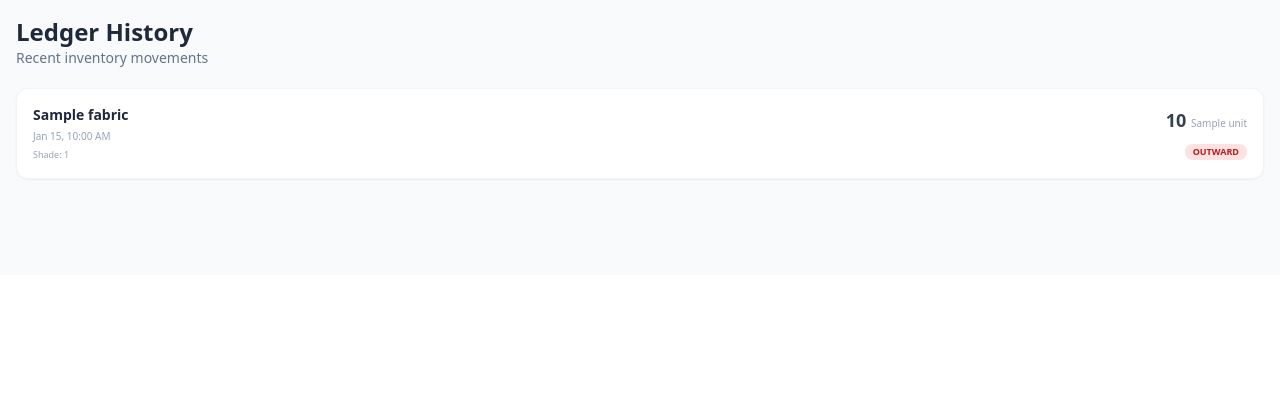
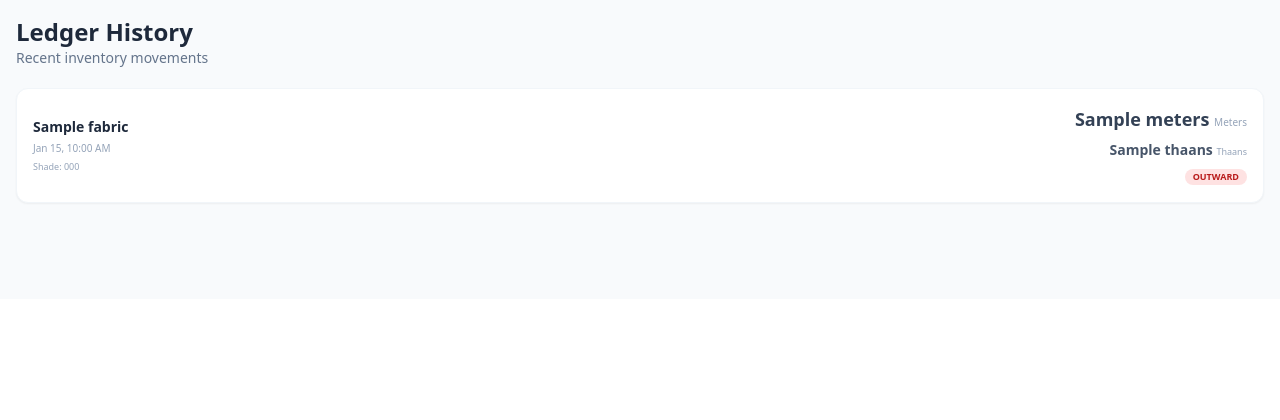
Before and after one commit to amanbhamra721/AI-Inventory-Management, a FastAPI app: template app/templates/inventory.html in a window 1280 px wide. Shown: the top 420 px of the page. Run offline with FastAPI, Linux system fonts and the light colour scheme; the template is opened without the code that fills it: most values are stand-ins (such as "Sample title", 1, 10 or a date in 2020); some libraries are stand-ins or nearby versions.

Commit message:
Update inventory.html

```diff
--- a/app/templates/inventory.html
+++ b/app/templates/inventory.html
@@ -16,14 +16,21 @@
                 <div class="text-[10px] text-slate-400 mt-1 font-medium">
                     {{ item.created_at.strftime('%b %d, %I:%M %p') if item.created_at else 'Unknown Date' }}
                 </div>
-                {% if item.shade_number %}
-                <div class="text-[9px] text-slate-400 mt-1">Shade: {{ item.shade_number }}</div>
+                {% if item.shade_code %}
+                <div class="text-[9px] text-slate-400 mt-1">Shade: {{ item.shade_code }}</div>
                 {% endif %}
             </div>
 
             <div class="text-right">
-                <div class="font-bold text-lg text-slate-700">
-                    {{ item.quantity }} <span class="text-[10px] font-normal text-slate-400">{{ item.unit }}</span>
+                <div class="flex flex-col items-end gap-1">
+                    <div class="font-bold text-lg text-slate-700">
+                        {{ item.meters | default(0) }} <span class="text-[10px] font-normal text-slate-400">Meters</span>
+                    </div>
+                    {% if item.thaans %}
+                    <div class="font-bold text-sm text-slate-600">
+                        {{ item.thaans }} <span class="text-[9px] font-normal text-slate-400">Thaans</span>
+                    </div>
+                    {% endif %}
                 </div>
 
                 {% if item.transaction_type == 'INWARD' %}
```
